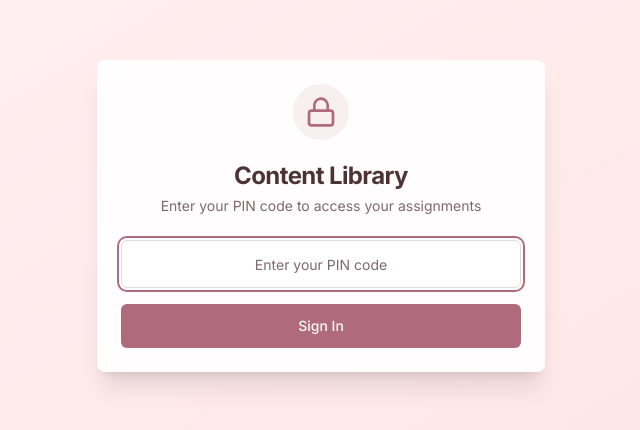
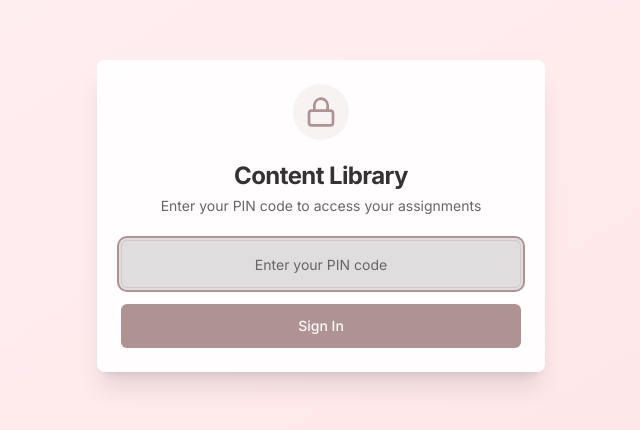
Before and after one commit to Jaymelynng/gym-content-hub, a React (Vite) app: page /login in a window 1280 px wide. Shown: the part 184-614 px from the top of the page, without its empty margins (319-959 px from the left). Built offline with nearby package versions, Linux system fonts and the light colour scheme; no server answers; the database is empty.

Commit message:
Implement color scheme changes

```diff
--- a/src/index.css
+++ b/src/index.css
@@ -5,74 +5,74 @@
 
 @layer base {
   :root {
-    --background: 0 0% 100%;
-    --foreground: 345 20% 25%;
+    --background: 0 2% 87%;
+    --foreground: 0 1% 20%;
     --card: 0 0% 100%;
-    --card-foreground: 345 20% 25%;
+    --card-foreground: 0 1% 20%;
     --popover: 0 0% 100%;
-    --popover-foreground: 345 20% 25%;
-    --primary: 345 30% 55%;
+    --popover-foreground: 0 1% 20%;
+    --primary: 0 15% 63%;
     --primary-foreground: 0 0% 98%;
-    --secondary: 345 20% 90%;
-    --secondary-foreground: 345 20% 25%;
-    --muted: 345 15% 92%;
-    --muted-foreground: 345 10% 45%;
-    --accent: 345 25% 85%;
-    --accent-foreground: 345 20% 25%;
+    --secondary: 24 17% 79%;
+    --secondary-foreground: 0 1% 20%;
+    --muted: 0 2% 87%;
+    --muted-foreground: 0 1% 40%;
+    --accent: 226 20% 72%;
+    --accent-foreground: 0 1% 20%;
     --destructive: 0 84.2% 60.2%;
     --destructive-foreground: 210 40% 98%;
-    --border: 345 20% 88%;
-    --input: 345 20% 88%;
-    --ring: 345 30% 55%;
-    --chart-1: 345 45% 65%;
-    --chart-2: 345 35% 75%;
-    --chart-3: 345 25% 85%;
-    --chart-4: 340 40% 70%;
-    --chart-5: 350 35% 75%;
+    --border: 0 2% 80%;
+    --input: 0 2% 80%;
+    --ring: 0 15% 63%;
+    --chart-1: 0 15% 63%;
+    --chart-2: 24 17% 79%;
+    --chart-3: 226 20% 72%;
+    --chart-4: 0 2% 87%;
+    --chart-5: 0 1% 46%;
     --radius: 0.5rem;
-    --sidebar-background: 345 25% 88%;
-    --sidebar-foreground: 345 20% 25%;
-    --sidebar-primary: 345 30% 55%;
+    --sidebar-background: 0 0% 100%;
+    --sidebar-foreground: 0 1% 20%;
+    --sidebar-primary: 0 15% 63%;
     --sidebar-primary-foreground: 0 0% 98%;
-    --sidebar-accent: 345 20% 82%;
-    --sidebar-accent-foreground: 345 20% 25%;
-    --sidebar-border: 345 20% 85%;
-    --sidebar-ring: 345 30% 55%;
+    --sidebar-accent: 0 2% 90%;
+    --sidebar-accent-foreground: 0 1% 20%;
+    --sidebar-border: 0 2% 85%;
+    --sidebar-ring: 0 15% 63%;
   }
 
   .dark {
-    --background: 345 25% 8%;
-    --foreground: 345 15% 85%;
-    --card: 345 25% 8%;
-    --card-foreground: 345 15% 85%;
-    --popover: 345 25% 8%;
-    --popover-foreground: 345 15% 85%;
-    --primary: 345 40% 70%;
-    --primary-foreground: 345 25% 8%;
-    --secondary: 345 20% 15%;
-    --secondary-foreground: 345 15% 85%;
-    --muted: 345 20% 15%;
-    --muted-foreground: 345 10% 55%;
-    --accent: 345 25% 20%;
-    --accent-foreground: 345 15% 85%;
+    --background: 0 1% 46%;
+    --foreground: 0 0% 95%;
+    --card: 0 1% 50%;
+    --card-foreground: 0 0% 95%;
+    --popover: 0 1% 50%;
+    --popover-foreground: 0 0% 95%;
+    --primary: 0 15% 70%;
+    --primary-foreground: 0 1% 20%;
+    --secondary: 24 17% 60%;
+    --secondary-foreground: 0 0% 95%;
+    --muted: 0 1% 40%;
+    --muted-foreground: 0 0% 70%;
+    --accent: 226 20% 65%;
+    --accent-foreground: 0 0% 95%;
     --destructive: 0 62.8% 30.6%;
     --destructive-foreground: 210 40% 98%;
-    --border: 345 20% 15%;
-    --input: 345 20% 15%;
-    --ring: 345 40% 70%;
-    --chart-1: 345 50% 60%;
-    --chart-2: 345 40% 70%;
-    --chart-3: 345 30% 80%;
-    --chart-4: 340 45% 65%;
-    --chart-5: 350 40% 70%;
-    --sidebar-background: 345 30% 12%;
-    --sidebar-foreground: 345 15% 85%;
-    --sidebar-primary: 345 40% 70%;
-    --sidebar-primary-foreground: 345 25% 8%;
-    --sidebar-accent: 345 25% 18%;
-    --sidebar-accent-foreground: 345 15% 85%;
-    --sidebar-border: 345 25% 18%;
-    --sidebar-ring: 345 40% 70%;
+    --border: 0 1% 35%;
+    --input: 0 1% 35%;
+    --ring: 0 15% 70%;
+    --chart-1: 0 15% 70%;
+    --chart-2: 24 17% 60%;
+    --chart-3: 226 20% 65%;
+    --chart-4: 0 1% 50%;
+    --chart-5: 0 0% 80%;
+    --sidebar-background: 0 1% 40%;
+    --sidebar-foreground: 0 0% 95%;
+    --sidebar-primary: 0 15% 70%;
+    --sidebar-primary-foreground: 0 1% 20%;
+    --sidebar-accent: 0 1% 35%;
+    --sidebar-accent-foreground: 0 0% 95%;
+    --sidebar-border: 0 1% 30%;
+    --sidebar-ring: 0 15% 70%;
   }
 }
 
```
